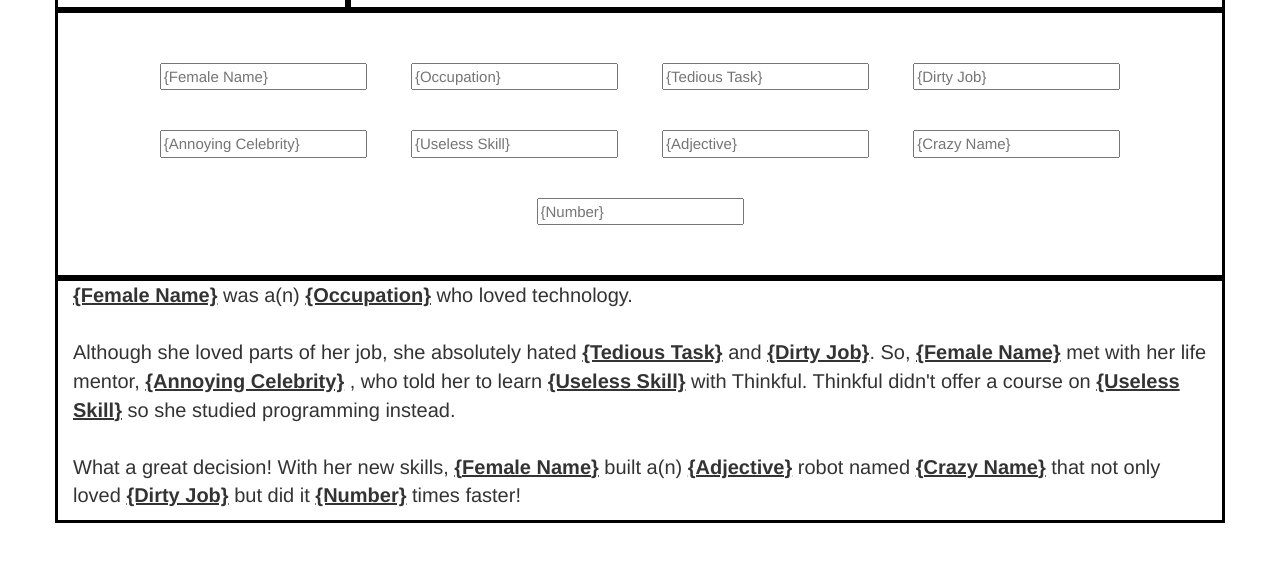
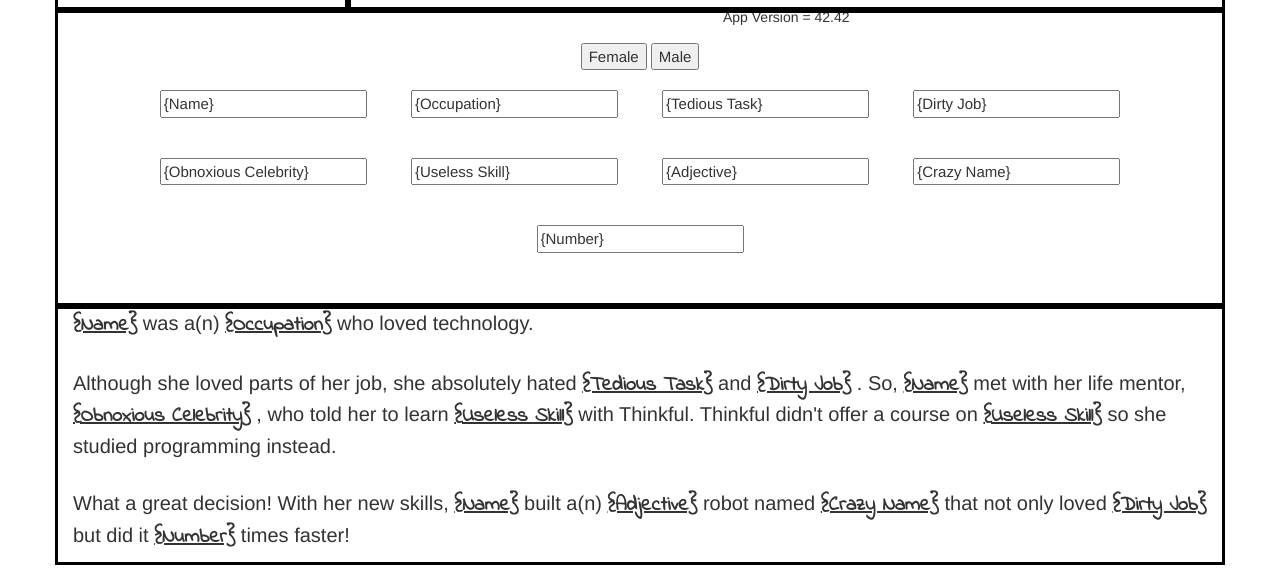
Before and after one commit to misterhamm/madlibs, a plain HTML site: page index.html in a window 1280 px wide. Shown: the part 230-800 px from the top of the page. Drawn offline with nearby package versions, Linux system fonts and the light colour scheme.

Commit message:
refactored into controller model and added male/female buttons

```diff
--- /dev/null
+++ b/app.js
@@ -0,0 +1,24 @@
+var myApp = angular.module('myApp', [])
+
+        myApp.controller('MyCtrl', function($scope) {
+            $scope.version = '42.42';
+            $scope.name = '{Name}';
+            $scope.job = '{Occupation}';
+            $scope.taskTedious = '{Tedious Task}';
+            $scope.jobDirty = '{Dirty Job}';
+            $scope.celebrity = '{Obnoxious Celebrity}';
+            $scope.skill = '{Useless Skill}';
+            $scope.adjective = '{Adjective}';
+            $scope.crazyName = '{Crazy Name}';
+            $scope.number = '{Number}';
+
+            $scope.gender = {"pronoun":"she", "possesive":"her", "objective":"her"};
+
+            $scope.female = function() {
+                $scope.gender = {"pronoun":"she", "possesive":"her", "objective":"her"};
+            };
+
+            $scope.male = function() {
+                $scope.gender = {"pronoun":"he", "possesive":"his", "objective":"him"};
+            };
+});
--- a/index.html
+++ b/index.html
@@ -1,5 +1,5 @@
 <!DOCTYPE html>
-<html lang="en" ng-app="">
+<html lang="en" ng-app="myApp">
 <head>
    <link rel="stylesheet" href="https://maxcdn.bootstrapcdn.com/bootstrap/3.3.5/css/bootstrap.min.css">
    <link href='http://fonts.googleapis.com/css?family=Indie+Flower' rel='stylesheet' type='text/css'>
@@ -10,7 +10,7 @@
     <meta charset="UTF-8">
     <title>Mad Libs!</title>
 </head>
-<body>
+<body ng-controller="MyCtrl">
    <!-- Title Bar -->
    <div class="container">
        <div class="row">
@@ -25,6 +25,7 @@
                        <img src="angularlibslogo.png" />
                    </div>
                    <h1>Automate This!</h1>
+                   <p>App Version = {{ version }}</p>
                </div>
 
             </section>
@@ -35,15 +36,21 @@
         <div class="row">
             <section class="col-md-12 input">
               <div class="input-container">
-                   <input type="text" ng-model="name" placeholder="{Female Name}"/>
-                   <input type="text" ng-model="job" placeholder="{Occupation}"/>
-                   <input type="text" ng-model="taskTedious" placeholder="{Tedious Task}"/>
-                   <input type="text" ng-model="taskDirty" placeholder="{Dirty Job}"/>
-                   <input type="text" ng-model="celebrity" placeholder="{Annoying Celebrity}"/>
-                   <input type="text" ng-model="skill" placeholder="{Useless Skill}"/>
-                   <input type="text" ng-model="adjective" placeholder="{Adjective}"/>
-                   <input type="text" ng-model="robot" placeholder="{Crazy Name}" />
-                   <input type="text" ng-model="number" placeholder="{Number}"/>
+                   <div class="center">
+                       <button ng-click="female()">Female</button>
+                       <button ng-click="male()">Male</button>
+                  </div>
+                  <div>
+                   <input type="text" ng-model="name" placeholder="{{ name }}"/>
+                   <input type="text" ng-model="job" placeholder="{{ job }}"/>
+                   <input type="text" ng-model="taskTedious" placeholder="{{ taskTedious }}"/>
+                   <input type="text" ng-model="jobDirty" placeholder="{{ jobDirty }}"/>
+                   <input type="text" ng-model="celebrity" placeholder="{{ celebrity }}"/>
+                   <input type="text" ng-model="skill" placeholder="{{ skill }}"/>
+                   <input type="text" ng-model="adjective" placeholder="{{ adjective }}"/>
+                   <input type="text" ng-model="crazyName" placeholder="{{ crazyName }}" />
+                   <input type="text" ng-model="number" placeholder="{{ number }}"/>
+                  </div>
                 </div>
             </section>
     </div>
@@ -51,24 +58,54 @@
     <!-- Story Section -->
     <div class="row">
         <section class="col-md-12 story">
-           <p><span ng-hide="name">{Female Name}</span>
-               <span ng-hide="!name" class="handwriting">{{name}}</span> was a(n) <span ng-hide="job">{Occupation}</span>
-               <span ng-hide="!job" class="handwriting">{{job}}</span> who loved technology. <br><br> Although she loved parts of her job, she absolutely hated  </span>
-               <span ng-hide="taskTedious">{Tedious Task}</span><span ng-hide="!taskTedious" class="handwriting">{{taskTedious}}</span> and <span ng-hide="taskDirty">{Dirty Job}</span><span ng-hide="!taskDirty" class="handwriting">{{taskDirty}}</span>. So, <span ng-hide="name">{Female Name}</span>
-               <span ng-hide="!name" class="handwriting">{{name}}</span> met with her life mentor, <span ng-hide="celebrity">{Annoying Celebrity}</span>
-               <span ng-hide="!celebrity" class="handwriting">{{celebrity}}</span>, who told her to learn <span ng-hide="skill">{Useless Skill}</span>
-               <span ng-hide="!skill" class="handwriting">{{skill}}</span> with Thinkful. Thinkful didn't offer a course on <span ng-hide="skill">{Useless Skill}</span>
-               <span ng-hide="!skill" class="handwriting">{{skill}}</span> so she studied programming instead.
-     <br><br>
-    What a great decision! With her new skills, <span ng-hide="name">{Female Name}</span>
-               <span ng-hide="!name" class="handwriting">{{name}}</span> built a(n) <span ng-hide="adjective">{Adjective}</span>
-               <span ng-hide="!adjective" class="handwriting">{{adjective}}</span> robot named <span ng-hide="robot">{Crazy Name}</span>
-               <span ng-hide="!robot" class="handwriting">{{robot}}</span> that not only loved <span ng-hide="taskDirty">{Dirty Job}</span><span ng-hide="!taskDirty" class="handwriting">{{taskDirty}}</span> but did it <span ng-hide="number">{Number}</span><span ng-hide="!number" class="handwriting">{{number}}</span> times faster! </p>
+           <p>
+
+              <span ng-hide="name">{Female Name}</span>
+              <span ng-hide="!name" class="handwriting">{{name}}</span>
+              was a(n)
+              <span ng-hide="job">{Occupation}</span>
+              <span ng-hide="!job" class="handwriting">{{job}}</span>
+              who loved technology. <br><br> Although {{gender.pronoun}} loved parts of {{gender.possesive}} job, {{gender.pronoun}} absolutely hated
+              <span ng-hide="taskTedious">{Tedious Task}</span>
+              <span ng-hide="!taskTedious" class="handwriting">{{taskTedious}}</span>
+              and
+              <span ng-hide="jobDirty">{Dirty Job}</span>
+              <span ng-hide="!jobDirty" class="handwriting">{{jobDirty}}</span>
+              . So,
+              <span ng-hide="name">{Female Name}</span>
+              <span ng-hide="!name" class="handwriting">{{name}}</span>
+              met with {{gender.possesive}} life mentor,
+              <span ng-hide="celebrity">{Annoying Celebrity}</span>
+              <span ng-hide="!celebrity" class="handwriting">{{celebrity}}</span>
+              , who told {{gender.objective}} to learn
+              <span ng-hide="skill">{Useless Skill}</span>
+              <span ng-hide="!skill" class="handwriting">{{skill}}</span>
+              with Thinkful. Thinkful didn't offer a course on
+              <span ng-hide="skill">{Useless Skill}</span>
+              <span ng-hide="!skill" class="handwriting">{{skill}}</span>
+              so {{gender.pronoun}} studied programming instead. <br><br>
+              What a great decision! With {{gender.possesive}} new skills,
+              <span ng-hide="name">{Female Name}</span>
+              <span ng-hide="!name" class="handwriting">{{name}}</span>
+              built a(n)
+              <span ng-hide="adjective">{Adjective}</span>
+              <span ng-hide="!adjective" class="handwriting">{{adjective}}</span>
+              robot named
+              <span ng-hide="crazyName">{Crazy Name}</span>
+              <span ng-hide="!crazyName" class="handwriting">{{crazyName}}</span>
+              that not only loved
+              <span ng-hide="jobDirty">{Dirty Job}</span>
+              <span ng-hide="!jobDirty" class="handwriting">{{jobDirty}}</span>
+              but did it <span ng-hide="number">{Number}</span>
+              <span ng-hide="!number" class="handwriting">{{number}}</span>
+              times faster!
+            </p>
 
         </section>
     </div>
     </div>
 
     <script src="https://ajax.googleapis.com/ajax/libs/angularjs/1.3.14/angular.min.js" type="text/javascript"></script>
+    <script src="app.js" type="text/javascript"></script>
 </body>
 </html>
--- a/main.css
+++ b/main.css
@@ -31,6 +31,10 @@ h1 {
     text-align: center;
 }
 
+.center {
+    margin: 0 auto;
+}
+
 input {
     margin: 2rem;
 }
```
